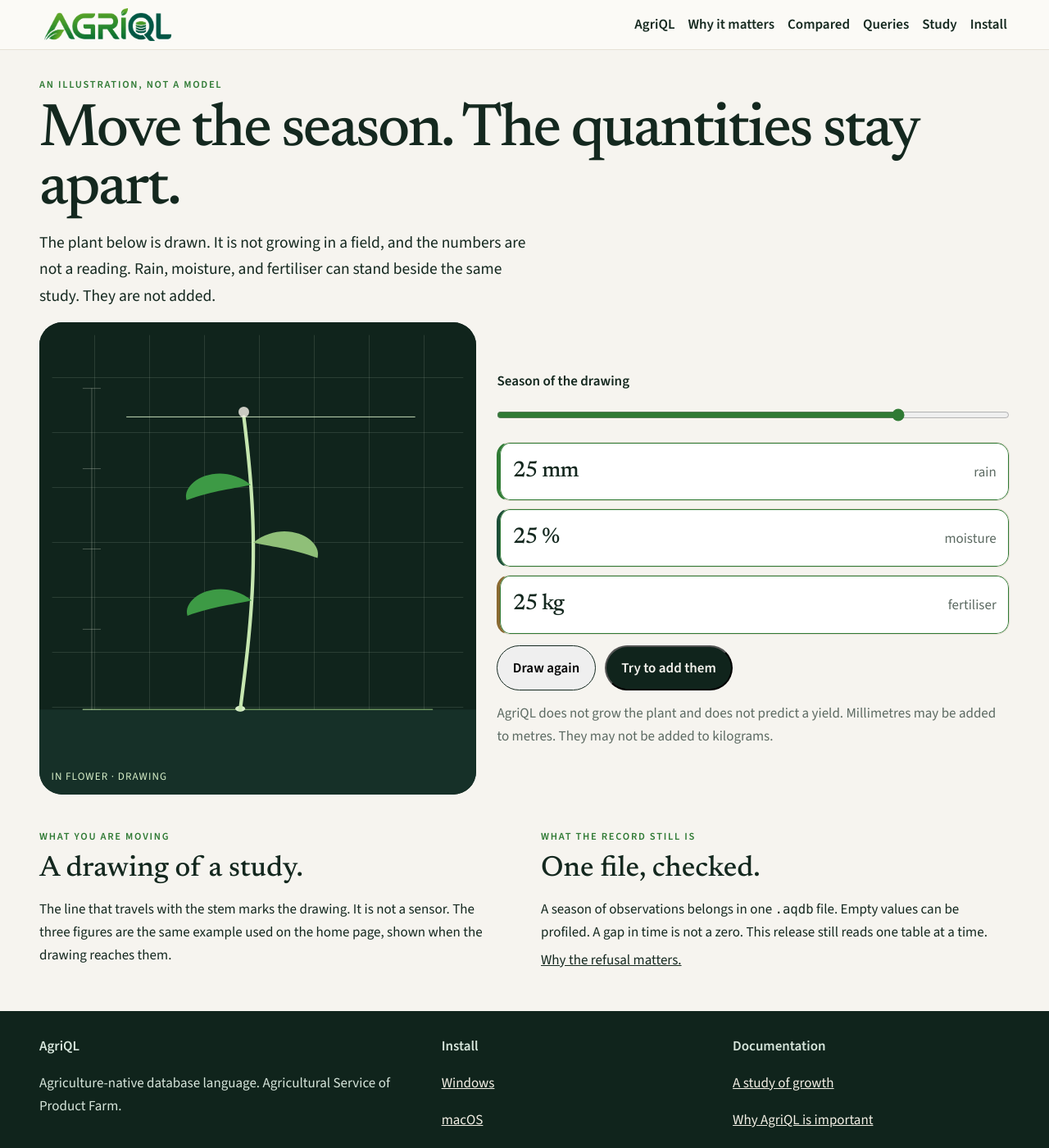
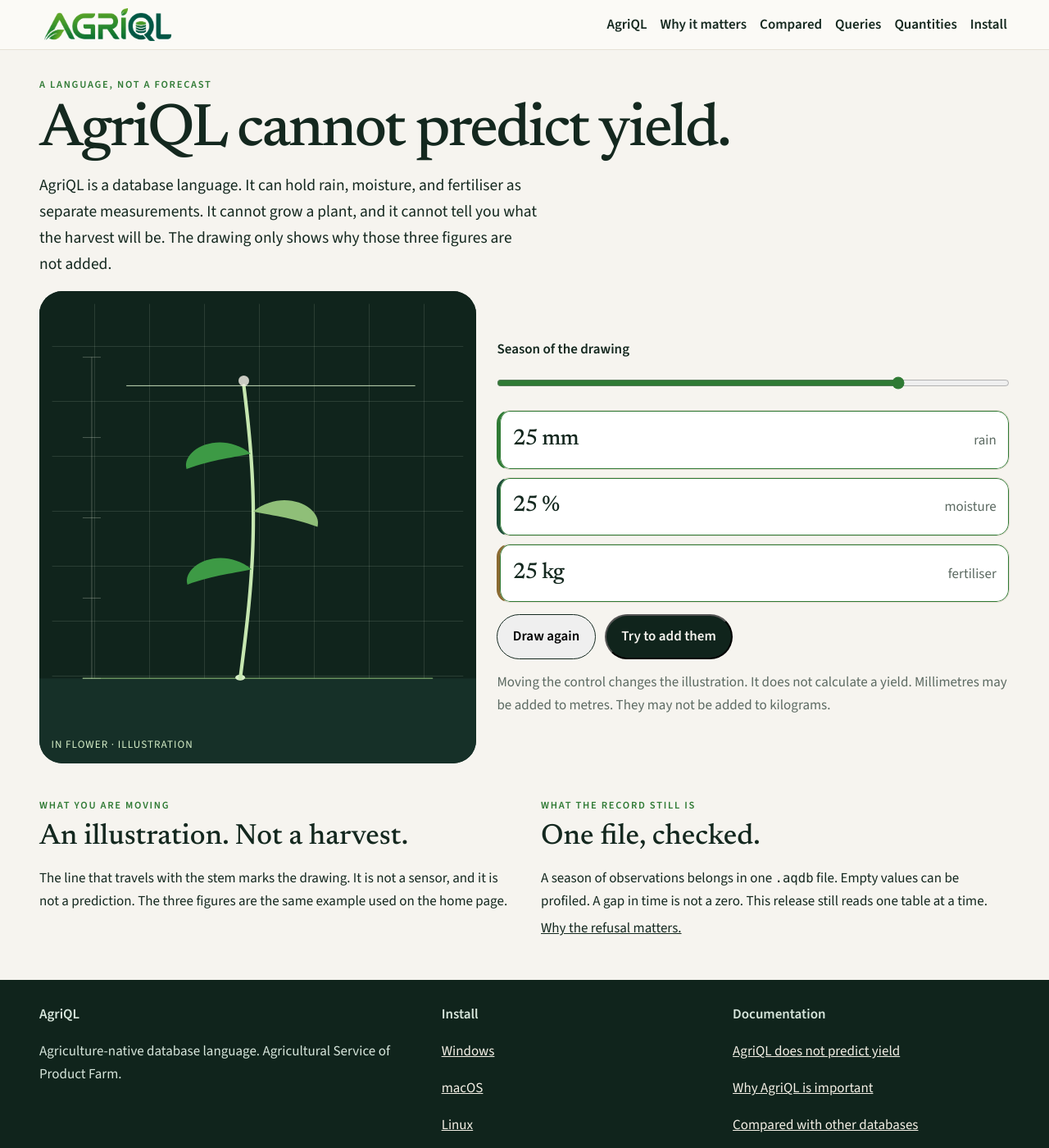
Before and after one commit to Agriculture-Service-of-Product-Farm/AgriQL, a Jekyll site: the page built from study.html, in a window 1280 px wide and 1400 px high. Shown: the whole window at 82% size. Built offline with Jekyll 4.4.1, drawn with Linux system fonts in a browser that asks for light colours.

Commit message:
State that AgriQL cannot predict yield.
The language stores and checks measurements. The plant on the page is an illustration, not a harvest forecast.

```diff
--- a/_layouts/default.html
+++ b/_layouts/default.html
@@ -69,7 +69,7 @@
       <a href="{{ '/docs/importance.html' | relative_url }}">Why it matters</a>
       <a href="{{ '/docs/compare.html' | relative_url }}">Compared</a>
       <a href="{{ '/docs/query.html' | relative_url }}">Queries</a>
-      <a href="{{ '/study.html' | relative_url }}">Study</a>
+      <a href="{{ '/study.html' | relative_url }}">Quantities</a>
       <a href="{{ '/docs/' | relative_url }}">Install</a>
     </nav>
   </header>
@@ -89,7 +89,7 @@
       </div>
       <div>
         <strong>Documentation</strong>
-        <p><a href="{{ '/study.html' | relative_url }}">A study of growth</a></p>
+        <p><a href="{{ '/study.html' | relative_url }}">AgriQL does not predict yield</a></p>
         <p><a href="{{ '/docs/importance.html' | relative_url }}">Why AgriQL is important</a></p>
         <p><a href="{{ '/docs/compare.html' | relative_url }}">Compared with other databases</a></p>
         <p><a href="{{ '/docs/query.html' | relative_url }}">Queries</a></p>
--- a/assets/study.js
+++ b/assets/study.js
@@ -24,7 +24,7 @@
     var pct = Math.round(t * 100);
     if (document.activeElement !== range) range.value = String(pct);
     range.setAttribute("aria-valuenow", String(pct));
-    label.textContent = stageName(t) + " · drawing";
+    label.textContent = stageName(t) + " · illustration";
     for (var i = 0; i < reads.length; i++) {
       reads[i].classList.toggle("lit", t >= Number(reads[i].getAttribute("data-at")));
     }
--- a/docs/limits.html
+++ b/docs/limits.html
@@ -11,6 +11,7 @@
   <li>A summary reads one table. It does not join two tables.</li>
   <li>The aggregates are count, minimum, maximum, average, and standard deviation.</li>
   <li>Each <code>agriql query</code> starts fresh. Name the database in the statement.</li>
+  <li>AgriQL does not predict yield. It stores and checks measurements. It does not forecast a harvest.</li>
 </ul>
 <h2>Files</h2>
 <ul>
--- a/index.html
+++ b/index.html
@@ -47,7 +47,7 @@
     <article><strong>25 %</strong><span>moisture</span></article>
     <article><strong>25 kg</strong><span>fertiliser</span></article>
   </div>
-  <p>This is an explanation, not a live reading. A spreadsheet will add those values. AgriQL will not. <a href="{{ '/study.html' | relative_url }}">See the same idea as a season of growth.</a></p>
+  <p>This is an explanation, not a live reading. A spreadsheet will add those values. AgriQL will not. AgriQL also does not predict yield. <a href="{{ '/study.html' | relative_url }}">See why the three quantities stay apart.</a></p>
 </section>
 
 <section class="wrap">
--- a/study.html
+++ b/study.html
@@ -1,18 +1,18 @@
 ---
 layout: default
-title: A study of growth — AgriQL
-description: An illustrated study of a growing season. Move the drawing. Rain, moisture, and fertiliser stay separate. AgriQL does not simulate the plant.
+title: AgriQL does not predict yield
+description: AgriQL is a database language. It keeps a measurement with its unit. It does not predict yield, and it does not grow a plant.
 ---
 <section class="study">
   <div class="wrap study-lead">
-    <p class="kicker">An illustration, not a model</p>
-    <h1>Move the season. The quantities stay apart.</h1>
-    <p class="lede">The plant below is drawn. It is not growing in a field, and the numbers are not a reading. Rain, moisture, and fertiliser can stand beside the same study. They are not added.</p>
+    <p class="kicker">A language, not a forecast</p>
+    <h1>AgriQL cannot predict yield.</h1>
+    <p class="lede">AgriQL is a database language. It can hold rain, moisture, and fertiliser as separate measurements. It cannot grow a plant, and it cannot tell you what the harvest will be. The drawing only shows why those three figures are not added.</p>
   </div>
   <div class="wrap instrument">
     <div class="plate" id="plate">
       <canvas id="season"></canvas>
-      <p class="stage-label" id="stage-label" aria-live="polite">Sown · drawing</p>
+      <p class="stage-label" id="stage-label" aria-live="polite">Sown · illustration</p>
     </div>
     <div class="study-side">
       <label class="rail" for="season-range">Season of the drawing
@@ -28,15 +28,15 @@
         <button type="button" class="btn primary" id="try-add">Try to add them</button>
       </div>
       <p class="verdict" id="verdict" hidden>Refused. Millimetres, percent, and kilograms are not one quantity.</p>
-      <p class="fine">AgriQL does not grow the plant and does not predict a yield. Millimetres may be added to metres. They may not be added to kilograms.</p>
+      <p class="fine">Moving the control changes the illustration. It does not calculate a yield. Millimetres may be added to metres. They may not be added to kilograms.</p>
     </div>
   </div>
 </section>
 <section class="wrap study-note">
   <div>
     <p class="kicker">What you are moving</p>
-    <h2>A drawing of a study.</h2>
-    <p>The line that travels with the stem marks the drawing. It is not a sensor. The three figures are the same example used on the home page, shown when the drawing reaches them.</p>
+    <h2>An illustration. Not a harvest.</h2>
+    <p>The line that travels with the stem marks the drawing. It is not a sensor, and it is not a prediction. The three figures are the same example used on the home page.</p>
   </div>
   <div>
     <p class="kicker">What the record still is</p>
```
